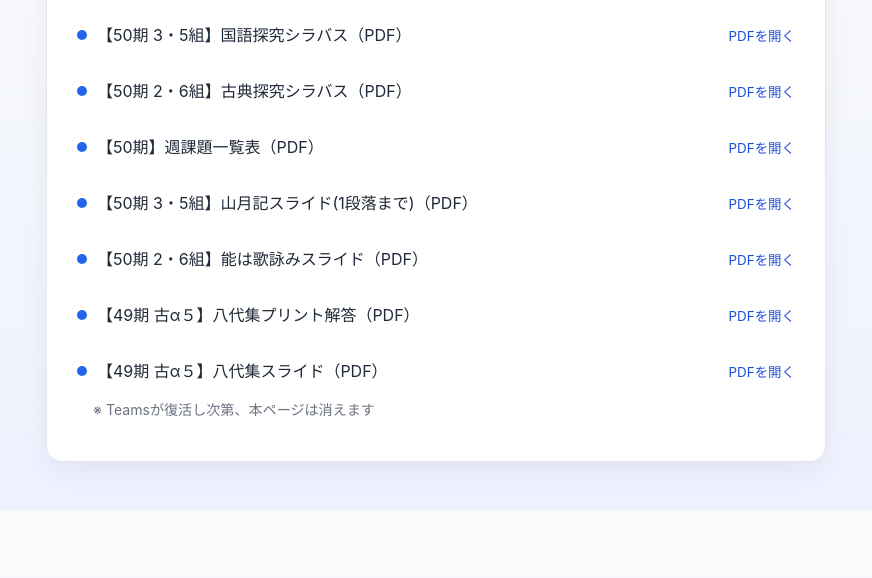
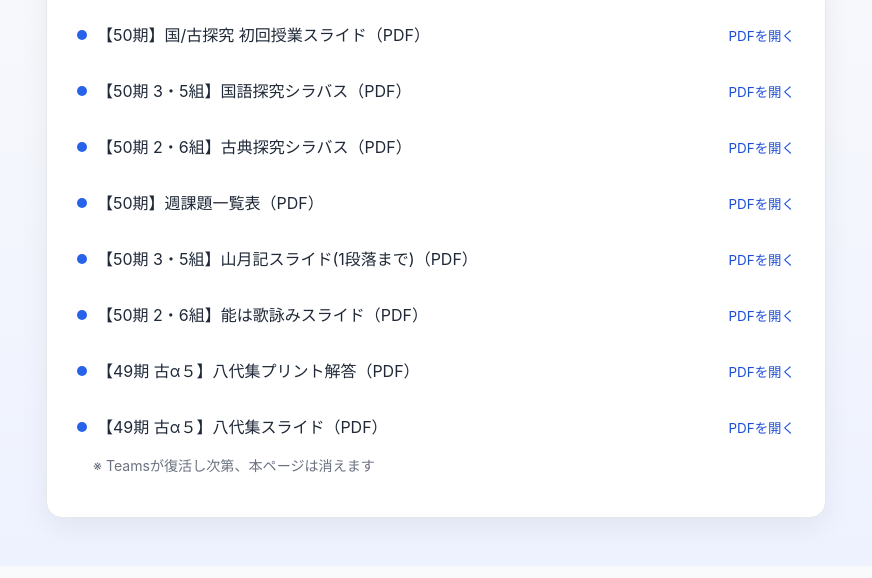
Before and after one commit to naoki496/okiba, a plain HTML site: page index.html in a window 1280 px wide. Shown: the part 164-742 px from the top of the page, without its empty margins (204-1076 px from the left). Drawn offline with Linux system fonts and the light colour scheme.

Commit message:
Update index.html

```diff
--- a/index.html
+++ b/index.html
@@ -119,6 +119,12 @@
 
       <ul class="list">
         <li>
+          <a href="syokai.pdf" target="_blank" rel="noopener noreferrer">
+            <span class="label"><span class="dot"></span><span class="name">【50期】国/古探究 初回授業スライド（PDF）</span></span>
+            <span class="tag">PDFを開く</span>
+          </a>
+        </li>
+        <li>
           <a href="kokugo-t.pdf" target="_blank" rel="noopener noreferrer">
             <span class="label"><span class="dot"></span><span class="name">【50期 3・5組】国語探究シラバス（PDF）</span></span>
             <span class="tag">PDFを開く</span>
```
